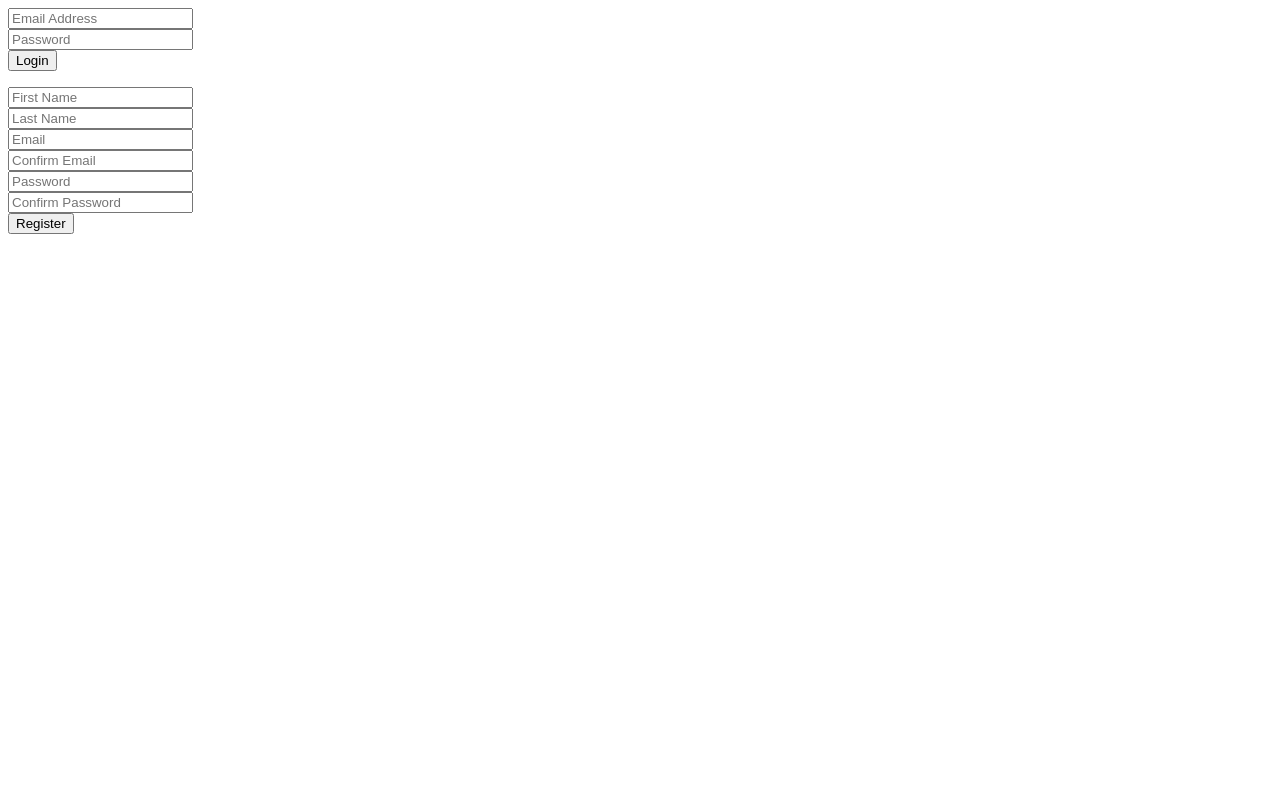
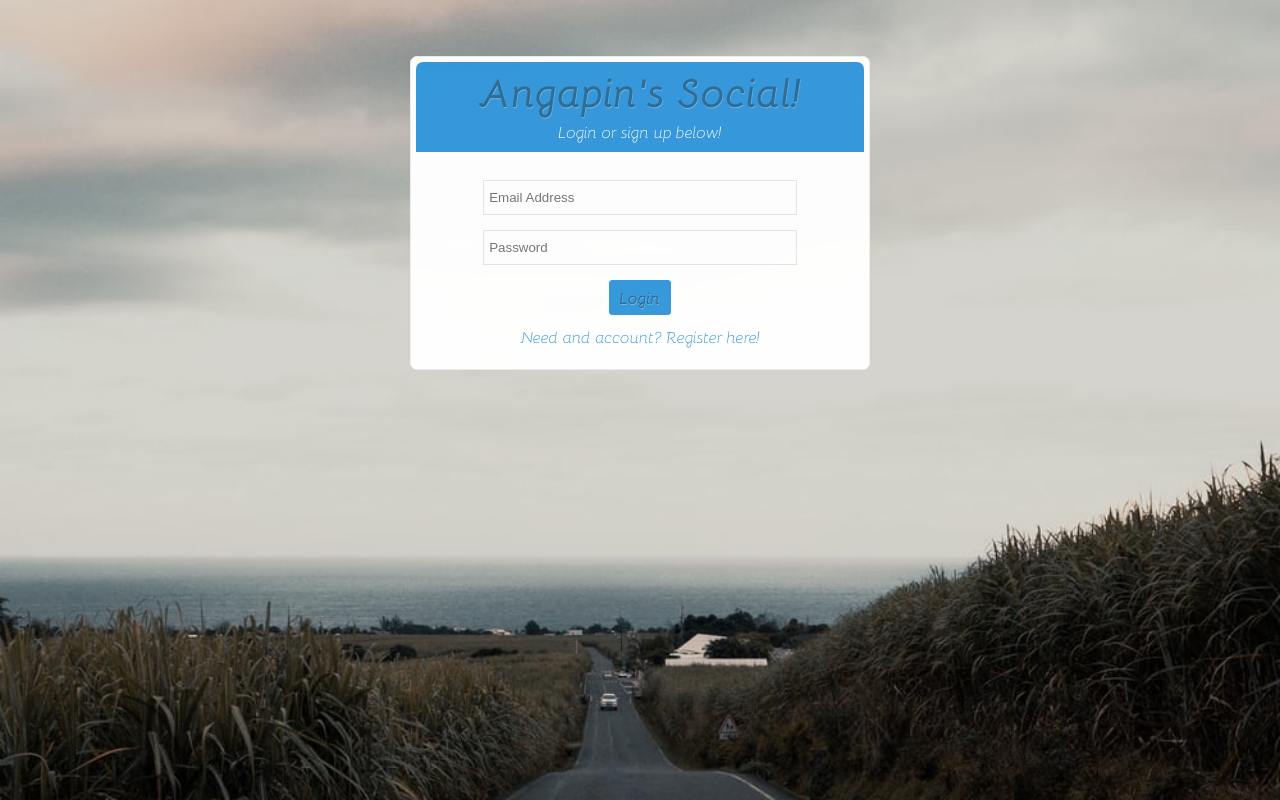
Before and after one commit to rangapin/php-montfleury, a PHP site: page /register.php in a window 1280 px wide. Run offline with PHP 8.4, Linux system fonts and the light colour scheme; some libraries are stand-ins or nearby versions.

Commit message:
adding css on login&register

```diff
--- /dev/null
+++ b/assets/css/register_style.css
@@ -0,0 +1,99 @@
+@font-face {
+  font-family: 'Bellota-LightItalic';
+  src: url('../fonts/Bellota-LightItalic.otf');
+}
+@font-face {
+  font-family: 'Bellota-BoldItalic';
+  src: url('../fonts/Bellota-BoldItalic.otf');
+}
+
+html, body {
+  height: 100%;
+  min-height: 100%;
+}
+
+form {
+  text-align: center;
+}
+
+body{
+  margin: 0;
+  padding: 0;
+}
+
+a {
+  text-decoration: none;
+  color: #3498db;
+}
+
+.wrapper {
+  background-image: url("../images/backgrounds/run.jpeg");
+  background-size: 100%;
+  width: 100%;
+  height: 100%;
+  min-width: 950px;
+
+}
+
+.login_box {
+  font-family: 'Bellota-LightItalic', sans-serif;
+  position: relative;
+  margin-right: auto;
+  margin-left: auto;
+  top: 7%;
+  width: 35%;
+  background-color: #ffffff;
+  border: 1px solid #EDEDED;
+  border-radius: 7px;
+  padding: 5px;
+  opacity: 0.98;
+}
+
+.login_header {
+  font-family: 'Bellota-LightItalic', sans-serif;
+  width: 100%;
+  height: 90px;
+  background-color: #3498db;
+  color: #fff;
+  text-align: center;
+  border-top-left-radius: 7px;
+  border-top-right-radius: 7px;
+}
+
+.login_header h1 {
+  font-family: 'Bellota-BoldItalic', sans-serif;
+  margin-top: 0;
+  margin-bottom: 0;
+  color: #2C6C96;
+  text-shadow: #73B6E2 0.5px 0.5px 0px;
+  font-size: 250%;
+}
+
+input[type="submit"] {
+  background-color: #3498db;
+  border: 1px solid #3498db;
+  border-radius: 3px;
+  margin: 5px 0 10px 0;
+  padding: 5px 10px 5px 10px;
+  color: #2C6C96;
+  text-shadow: #73B6E2 0.5px 0.5px 0px;
+  font-family: 'Bellota-BoldItalic', sans-serif;
+  font-size: 100%;
+}
+
+input[type="text"], input[type="email"], input[type="password"] {
+  border: 1px solid #e5e5e5;
+  margin-top: 5px;
+  width: 70%;
+  height: 35px;
+  margin-bottom: 10px;
+  padding-left: 5px;
+}
+
+input[type="text"]:hover, input[type="email"]:hover, input[type="password"]:hover {
+  border-color: #3498db;
+}
+
+#second {
+  display: none;
+}
--- /dev/null
+++ b/assets/js/register.js
@@ -0,0 +1,18 @@
+$(document).ready(function() {
+
+	//On click signup, hide login and show registration form
+	$("#signup").click(function() {
+		$("#first").slideUp("slow", function(){
+			$("#second").slideDown("slow");
+		});
+	});
+
+	//On click signup, hide registration and show login form
+	$("#signin").click(function() {
+		$("#second").slideUp("slow", function(){
+			$("#first").slideDown("slow");
+		});
+	});
+
+
+});
--- a/config/config.php
+++ b/config/config.php
@@ -4,7 +4,7 @@ session_start();
 
 $timezone = date_default_timezone_set("Asia/Bangkok");
 
-$con = mysqli_connect("localhost", "root", "", "social"); //Connection variable
+$con = mysqli_connect("localhost", "root", "", "TheBook"); //Connection variable
 
 if(mysqli_connect_errno())
 {
--- a/register.php
+++ b/register.php
@@ -8,8 +8,41 @@ require 'includes/form_handlers/login_handler.php';
 <html>
 <head>
   <title>Welcome to TheBook!</title>
+  <link rel="stylesheet" type="text/css" href="assets/css/register_style.css">
+  <script src="https://ajax.googleapis.com/ajax/libs/jquery/2.1.3/jquery.min.js"></script>
+  <script src="assets/js/register.js"></script>
 </head>
 <body>
+
+  <?php
+
+  if(isset($_POST['register_button'])) {
+    echo '
+    <script>
+
+    $(document).ready(function() {
+      $("#first").hide();
+      $("#second").show();
+    });
+
+    </script>
+
+    ';
+  }
+
+
+  ?>
+
+  <div class="wrapper">
+
+    <div class="login_box">
+
+      <div class="login_header">
+        <h1>Angapin's Social!</h1>
+        Login or sign up below!
+      </div>
+      <br>
+      <div id="first">
 
         <form action="register.php" method="POST">
           <input type="email" name="log_email" placeholder="Email Address" value="<?php
@@ -23,8 +56,13 @@ require 'includes/form_handlers/login_handler.php';
           <?php if(in_array("Email or password was incorrect<br>", $error_array)) echo  "Email or password was incorrect<br>"; ?>
           <input type="submit" name="login_button" value="Login">
           <br>
+          <a href="#" id="signup" class="signup">Need and account? Register here!</a>
 
         </form>
+
+      </div>
+
+      <div id="second">
 
         <form action="register.php" method="POST">
           <input type="text" name="reg_fname" placeholder="First Name" value="<?php
@@ -76,9 +114,14 @@ require 'includes/form_handlers/login_handler.php';
           <input type="submit" name="register_button" value="Register">
           <br>
 
-    <?php if(in_array("<span style='color: #14C800;'>You're all set! Goahead and login!</span><br>", $error_array)) echo "<span style='color: #14C800;'>You're all set! Go ahead and login!</span><br>"; ?>
+          <?php if(in_array("<span style='color: #14C800;'>You're all set! Go ahead and login!</span><br>", $error_array)) echo "<span style='color: #14C800;'>You're all set! Go ahead and login!</span><br>"; ?>
+          <a href="#" id="signin" class="signin">Already have an account? Sign in here!</a>
+        </form>
+      </div>
 
-  </form>
+    </div>
+
+  </div>
 
 
 </body>
```
Also changed, not shown: assets/fonts/Bellota-Bold.otf (added), assets/fonts/Bellota-BoldItalic.otf (added), assets/fonts/Bellota-Italic.otf (added), assets/fonts/Bellota-Light.otf (added), assets/fonts/Bellota-LightItalic.otf (added), assets/fonts/Bellota-Regular.otf (added), assets/images/backgrounds/974.jpeg (added), assets/images/backgrounds/agp.jpeg (added), assets/images/backgrounds/desktop.jpg (added), assets/images/backgrounds/hot.jpeg (added), assets/images/backgrounds/run.jpeg (added). Lines whose indentation alone changed are shown as unchanged.
